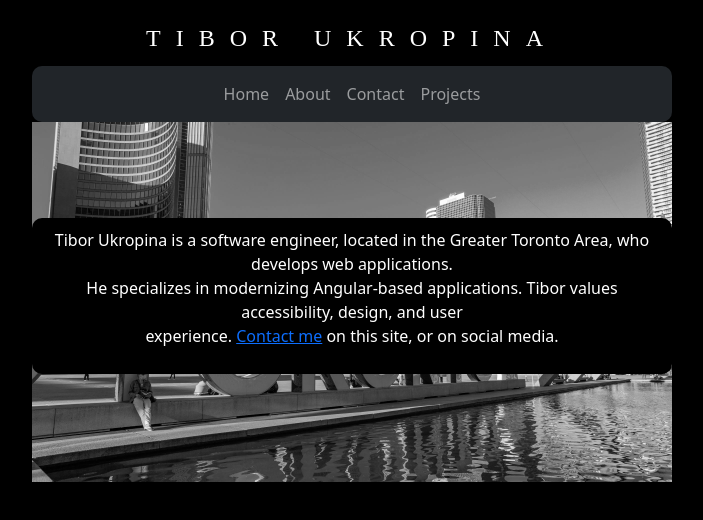
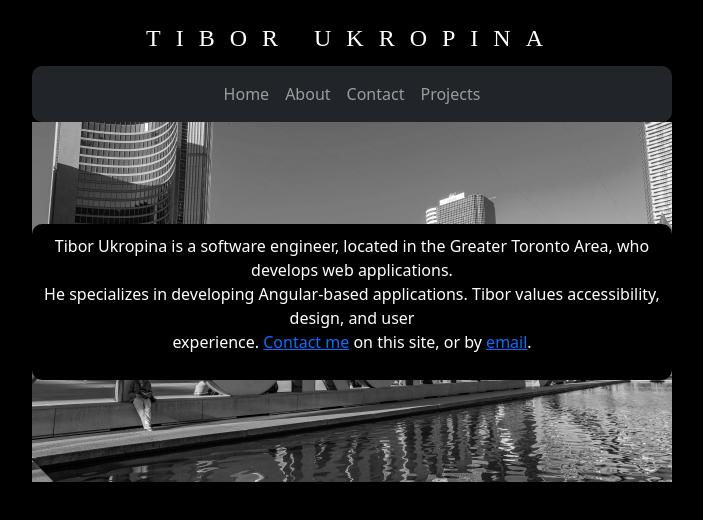
Before and after one commit to tibor-ukropina/personal-website, an Angular app: page / in a window 1280 px wide. Shown: the top 520 px of the page, without its empty margins (288-991 px from the left). Built offline with nearby package versions, Linux system fonts and the light colour scheme; a web font is replaced by a local one.

Commit message:
fixed positioning of home text

```diff
--- a/src/app/about/about.component.html
+++ b/src/app/about/about.component.html
@@ -24,7 +24,7 @@
 
 <div class="container">
     <p>
-    During my studies at Guelph I completed one internship with TD Canada Trust as a frontend web developer.
+    During my studies at Guelph I completed an internship with TD Canada Trust as a frontend web developer.
     I gained exposure to the AngularJS and Angular frameworks. It was after this experience that I realized my passion for web development and decided to pursue it full-time.
     </p>
 
--- a/src/app/home/home.component.css
+++ b/src/app/home/home.component.css
@@ -1,15 +1,21 @@
-img{
-    width: 50%;
+.gfg {
+    position: relative;
+    display: inline-block; /* Ensures the container fits the size of the image */
+}
+
+img {
+    width: 50%; /* Make the image take full width of its container */
     -webkit-filter: grayscale(100%); /* Safari 6.0 - 9.0 */
     filter: grayscale(100%);
 }
 
-.text-container{
+.text-container {
     position: absolute;
-    top: 37%;
-    left: 50%;
-    transform: translate(-50%, -50%);
+    top: 50%; /* Center vertically */
+    left: 50%; /* Center horizontally */
+    transform: translate(-50%, -50%); /* Adjust the position to truly center */
     background-color: black;
-    padding: 10px 10px 10px 10px;
+    padding: 10px;
     border-radius: 10px;
+    color: white; /* Optional: Change text color for better visibility */
 }
--- a/src/app/home/home.component.html
+++ b/src/app/home/home.component.html
@@ -1,9 +1,8 @@
-
-<div class="gfg">
+<div class="gfg" style="position: relative;">
     <img src="assets/images/toronto.jpg" alt="">
     <div class="text-container">
         <p>Tibor Ukropina is a software engineer, located in the Greater Toronto Area, who develops web applications.
-            <br>He specializes in modernizing Angular-based applications. Tibor values accessibility, design, and user
-            <br>experience. <a routerLink="contact">Contact me</a> on this site, or on social media.</p>
+            <br>He specializes in developing Angular-based applications. Tibor values accessibility, design, and user
+            <br>experience. <a routerLink="contact">Contact me</a> on this site, or by <a href="mailto:ukropina@outlook.com">email</a>.</p>
     </div>
 </div>
```
